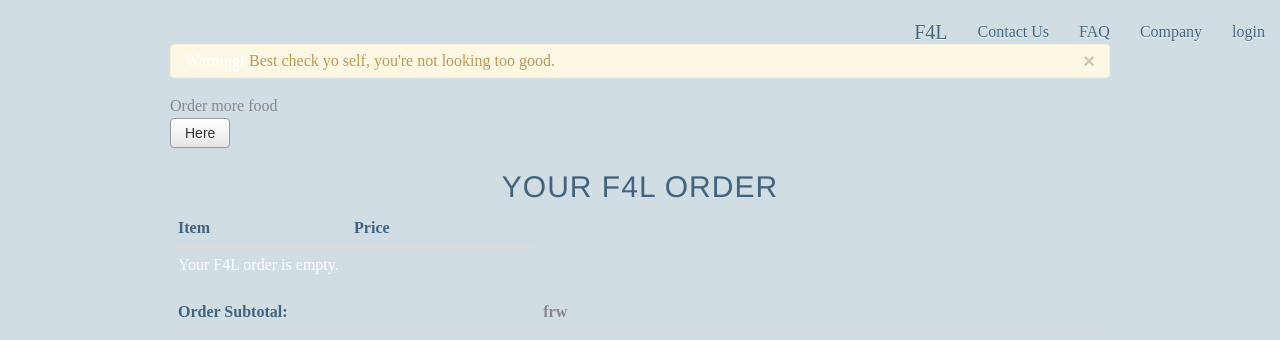
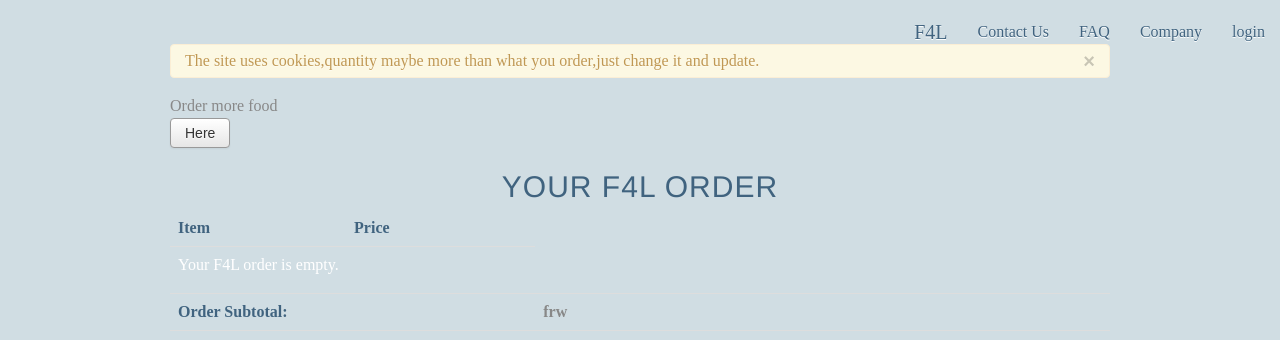
Before and after one commit to kLabRW/foodcourt, a Django app: template templates/public/order.html in a window 1280 px wide. Shown: the part 20-360 px from the top of the page. Run offline with Django 3.2, Linux system fonts and the light colour scheme; the template is opened without the code that fills it, so the values that code supplies are empty; parts of the project's set-up code (start-up, migrations or seed data) failed here and were passed over; some libraries are stand-ins or nearby versions.

Commit message:
fix more messages

```diff
--- a/templates/checkout/checkout.html
+++ b/templates/checkout/checkout.html
@@ -17,8 +17,7 @@
  <br />
  <p class="wording">You and F4L(us) will receive an SMS notification of the transaction details from your carrier.</p>
  <br />
- <p class="wording lead">Please complete form below with accurate information, the info provided will enable restaurants find you, and its the last one, we promise..</p>
- <br />
+ <p class="wording">Please complete form below with accurate information, the info provided will enable restaurants find you, and its the last one, we promise..</p>
 </div>
 <br />
 <p class="wording lead">Klab Coffee bar is accepting payments by hand..</p>
--- a/templates/public/order.html
+++ b/templates/public/order.html
@@ -3,7 +3,7 @@
 
 <div class="alert">
  <button type="button" class="close" data-dismiss="alert">&times;</button>
- <strong>Warning!</strong> Best check yo self, you're not looking too good.
+  The site uses cookies,quantity maybe more than what you order,just change it and update.
 </div>
 <div style="top: 50px;">
  <p style="color: #888888;">Order more food <input type="submit" class="btn" value="Here" onClick="javascript:history.go(-3);"></p>
```
